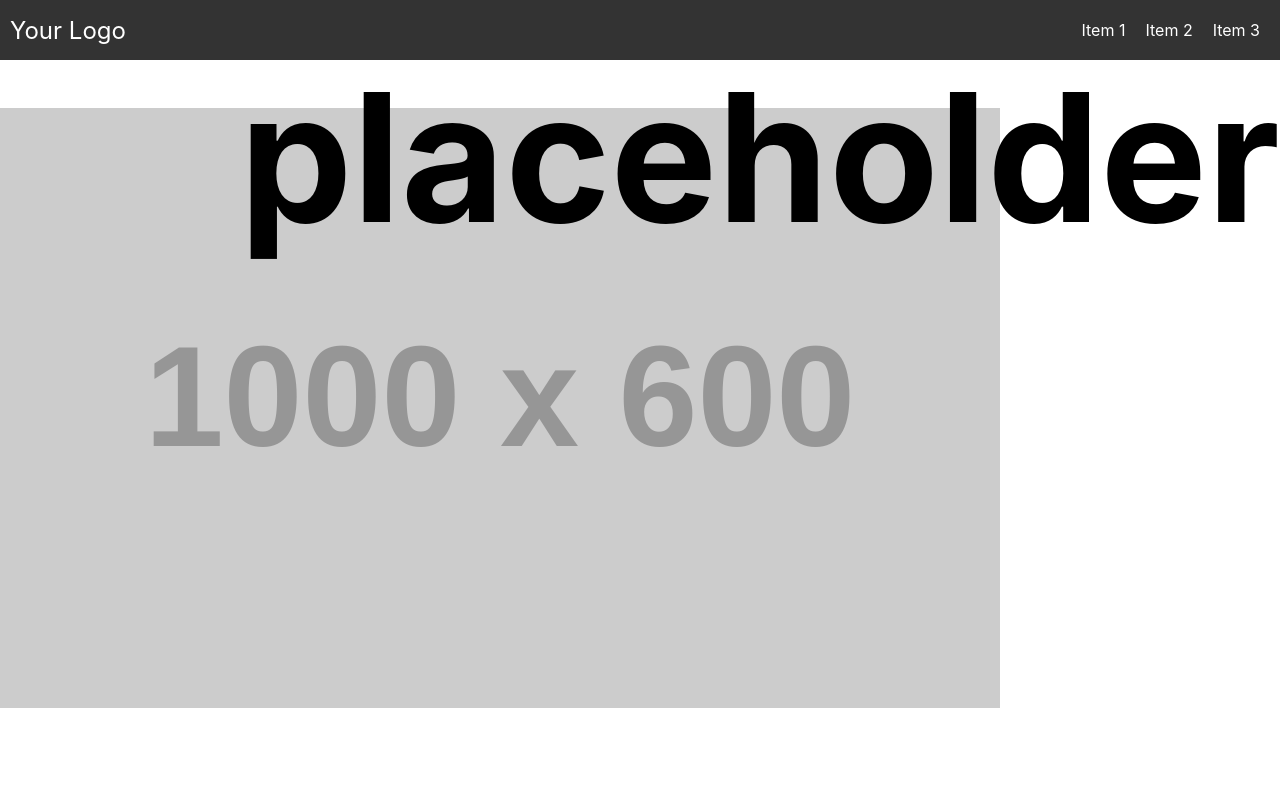
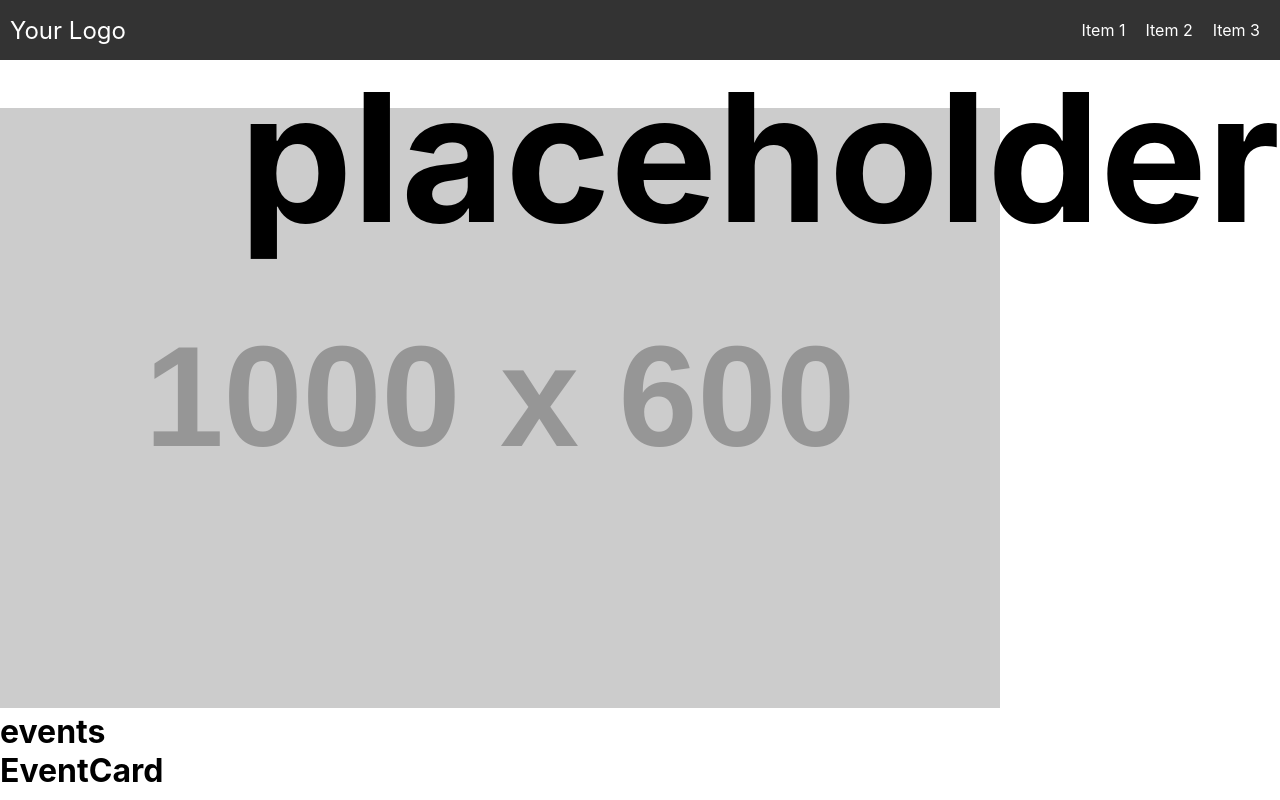
Before and after one commit to jackstasiulis/brutal-venue, a React (Create React App) app: page / in a window 1280 px wide. Built offline with nearby package versions, Linux system fonts and the light colour scheme.

Commit message:
create basic event section markup structure

```diff
--- a/src/App.jsx
+++ b/src/App.jsx
@@ -1,4 +1,5 @@
 import './App.scss';
+import Events from './Components/Events/Events';
 import Hero from './Components/Hero/Hero';
 import Navbar from './Components/Navbar/Navbar'
 
@@ -8,6 +9,7 @@ function App() {
 
       <Navbar />
       <Hero />
+      <Events />
 
     </div>
   );
--- /dev/null
+++ b/src/Components/EventCard/EventCard.jsx
@@ -0,0 +1,13 @@
+import './EventCard.scss'
+
+function EventCard () {
+
+
+    return(
+        <body className='event-card'>
+            <h1>EventCard</h1>
+        </body>
+    )
+}
+
+export default EventCard;
--- /dev/null
+++ b/src/Components/EventCard/EventCard.scss
@@ -0,0 +1,2 @@
+@use '../../Styles/variables' as *;
+@use '../../Styles/mixins' as *;
--- /dev/null
+++ b/src/Components/Events/Events.jsx
@@ -0,0 +1,15 @@
+import EventCard from '../EventCard/EventCard';
+import './Events.scss'
+
+function Events () {
+
+
+    return(
+        <body className='events'>
+            <h1>events</h1>
+            <EventCard />
+        </body>
+    )
+}
+
+export default Events;
--- /dev/null
+++ b/src/Components/Events/Events.scss
@@ -0,0 +1,2 @@
+@use '../../Styles/variables' as *;
+@use '../../Styles/mixins' as *;
```
